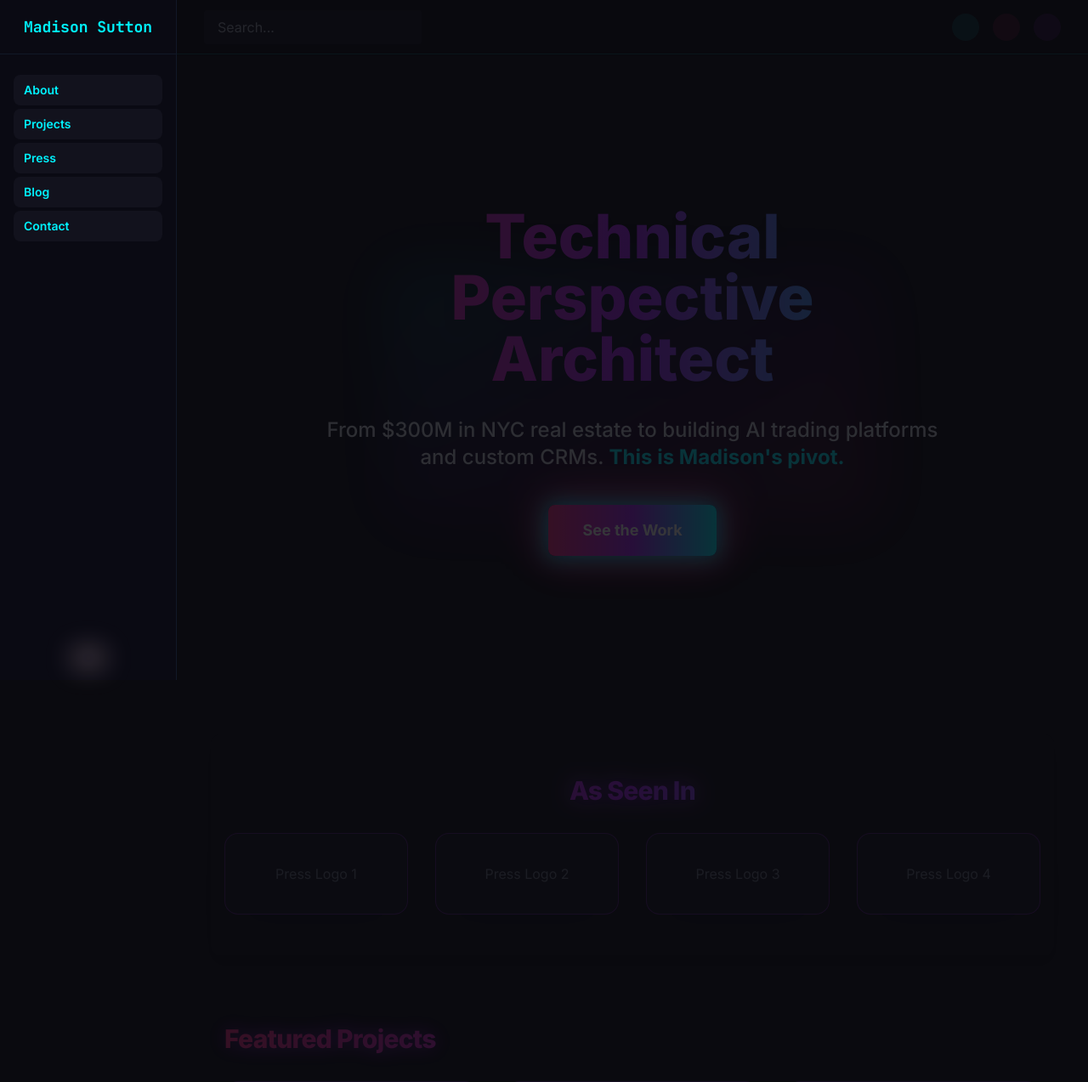
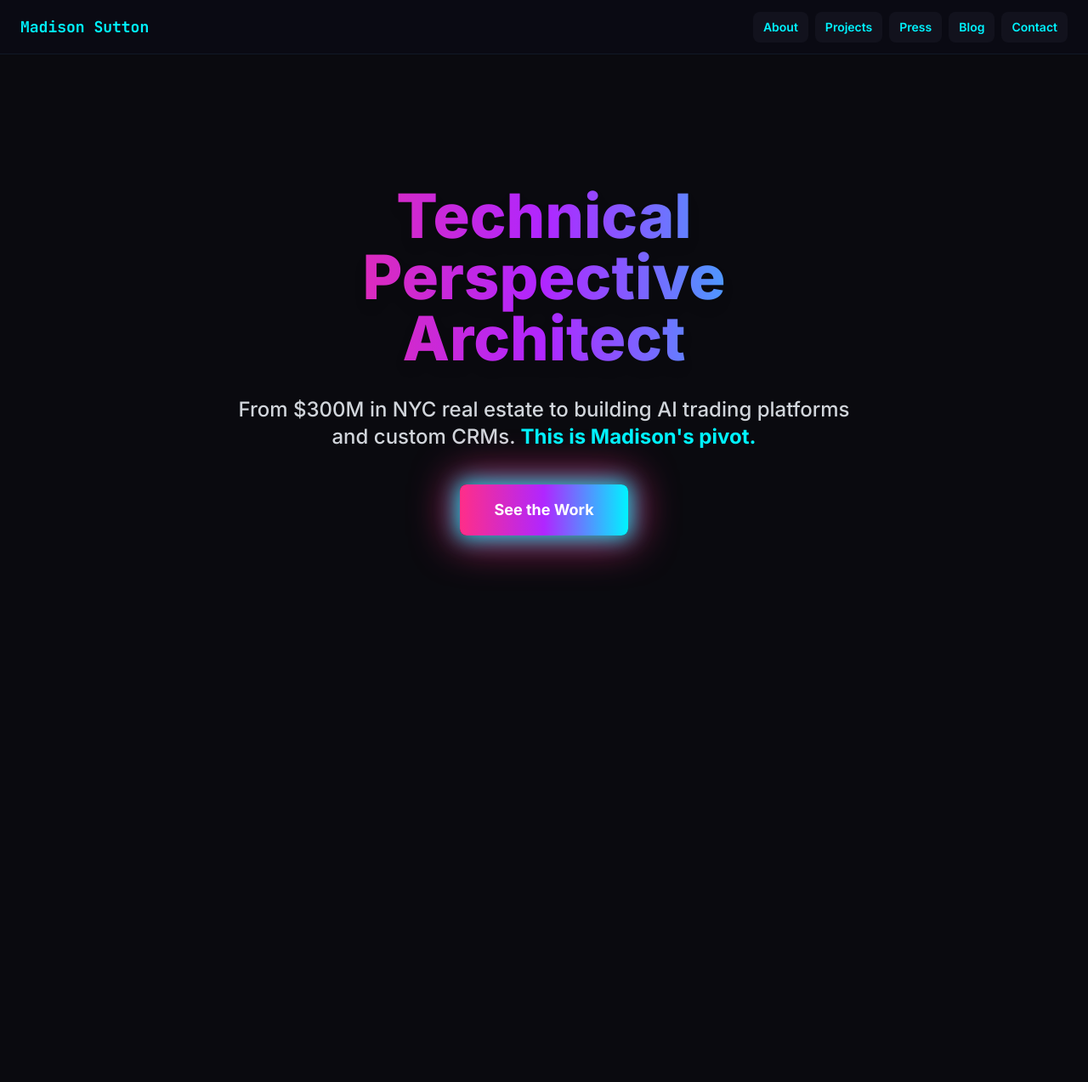
Before and after one commit to MadisonSNYC/Portfolio-, a Next.js app: page / in a window 1280 px wide. Shown: the top 1273 px of the page at 85% size. After the commit the page ends 800 px from the top, so only its background shows below. Built offline with nearby package versions, Linux system fonts and the light colour scheme.

Commit message:
Refactor: Remove sidebar, add top header nav, make hero/main content dominant

```diff
--- /dev/null
+++ b/app/components/Header.tsx
@@ -0,0 +1,24 @@
+import React from 'react'
+
+const navLinks = [
+  { name: 'About', href: '#about' },
+  { name: 'Projects', href: '#projects' },
+  { name: 'Press', href: '#press' },
+  { name: 'Blog', href: '#blog' },
+  { name: 'Contact', href: '#contact' },
+]
+
+export default function Header() {
+  return (
+    <header className="w-full h-16 flex items-center justify-between px-6 bg-[#0a0a13] border-b border-gray-900 fixed top-0 left-0 z-50">
+      <div className="font-mono text-lg font-bold text-neon-blue">Madison Sutton</div>
+      <nav className="flex items-center space-x-2">
+        {navLinks.map(link => (
+          <a key={link.name} href={link.href} className="nav-link text-sm px-3 py-2">
+            {link.name}
+          </a>
+        ))}
+      </nav>
+    </header>
+  )
+}
--- a/app/page.tsx
+++ b/app/page.tsx
@@ -1,95 +1,21 @@
 'use client'
 
 import React from 'react'
-import { motion } from 'framer-motion'
-import Sidebar from './components/Sidebar'
-import Topbar from './components/Topbar'
+import Header from './components/Header'
 
 export default function Home() {
   return (
-    <div className="min-h-screen flex bg-dark-bg">
-      <Sidebar />
-      <div className="flex-1 flex flex-col ml-52 min-h-screen floral-bg">
-        <Topbar />
-        <main className="flex-1 p-10 pt-12 md:pt-20 space-y-20 relative z-10">
+    <div className="min-h-screen bg-dark-bg">
+      <Header />
+      <main className="flex flex-col items-center justify-center min-h-screen pt-20 px-4">
         {/* Hero Section */}
-          <section className="relative flex flex-col items-center justify-center min-h-[70vh] md:min-h-[80vh] px-4">
-            <div className="max-w-3xl mx-auto text-center relative z-20">
+        <section className="w-full max-w-3xl mx-auto text-center py-24 bg-dark-bg">
           <h1 className="text-5xl md:text-7xl font-extrabold neon-text mb-8 leading-tight drop-shadow-lg">Technical Perspective Architect</h1>
           <p className="text-xl md:text-2xl text-gray-300 mb-10 font-medium">From $300M in NYC real estate to building AI trading platforms and custom CRMs. <span className="text-neon-blue font-bold">This is Madison's pivot.</span></p>
           <button className="neon-btn text-lg px-10 py-4 mb-8">See the Work</button>
-            </div>
-            {/* Visual Hook Placeholder */}
-            <div className="absolute left-1/2 top-1/2 -translate-x-1/2 -translate-y-1/2 w-[420px] h-[220px] md:w-[600px] md:h-[320px] bg-gradient-to-br from-neon-blue/30 via-neon-purple/20 to-neon-pink/30 rounded-3xl blur-2xl opacity-60 z-10 pointer-events-none" />
         </section>
-
-          {/* Press Section */}
-          <section className="px-4 bg-dark-surface/50 rounded-xl shadow-lg">
-            <div className="max-w-7xl mx-auto py-12">
-              <h2 className="section-title text-center">As Seen In</h2>
-              <div className="grid grid-cols-2 md:grid-cols-4 gap-8 items-center justify-items-center">
-                {[1, 2, 3, 4].map((i) => (
-                  <div key={i} className="card neon-glow w-full h-24 flex items-center justify-center">
-                    <span className="text-gray-500">Press Logo {i}</span>
-                  </div>
-                ))}
-              </div>
-            </div>
-          </section>
-
-          {/* Projects Section */}
-          <section className="px-4">
-            <div className="max-w-7xl mx-auto">
-              <h2 className="section-title">Featured Projects</h2>
-              <div className="grid grid-cols-1 md:grid-cols-2 lg:grid-cols-3 gap-8">
-                {[1, 2, 3].map((i) => (
-                  <div key={i} className="card neon-glow group">
-                    <div className="aspect-video bg-gray-800 rounded mb-4"></div>
-                    <h3 className="text-xl font-bold mb-2">Project Title {i}</h3>
-                    <p className="text-gray-400">Project description placeholder</p>
-                  </div>
-                ))}
-              </div>
-            </div>
-          </section>
-
-          {/* Metrics Section */}
-          <section className="px-4 bg-dark-surface/50 rounded-xl shadow-lg">
-            <div className="max-w-7xl mx-auto py-12">
-              <h2 className="section-title">Impact Metrics</h2>
-              <div className="grid grid-cols-1 md:grid-cols-3 gap-8">
-                {[
-                  { title: 'Projects Completed', value: '50+' },
-                  { title: 'Years Experience', value: '8+' },
-                  { title: 'Client Satisfaction', value: '98%' }
-                ].map((metric) => (
-                  <div key={metric.title} className="card neon-glow text-center">
-                    <div className="text-4xl font-bold neon-text mb-2">{metric.value}</div>
-                    <div className="text-gray-400">{metric.title}</div>
-                  </div>
-                ))}
-              </div>
-            </div>
-          </section>
-
-          {/* Interactive Diary Section */}
-          <section className="px-4">
-            <div className="max-w-7xl mx-auto">
-              <h2 className="section-title">Digital Garden</h2>
-              <div className="card neon-glow">
-                <div className="aspect-[16/9] bg-gray-800 rounded mb-4"></div>
-                <p className="text-gray-400 text-center">Interactive diary and thought process visualization coming soon</p>
-              </div>
-            </div>
-          </section>
+        {/* Other sections can be added below */}
       </main>
-        {/* Footer */}
-        <footer className="py-8 px-4 border-t border-gray-800">
-          <div className="max-w-7xl mx-auto text-center text-gray-400">
-            <p>© {new Date().getFullYear()} Madison Sutton. All rights reserved.</p>
-          </div>
-        </footer>
-      </div>
     </div>
   )
 }
```
Lines whose indentation alone changed are shown as unchanged.
